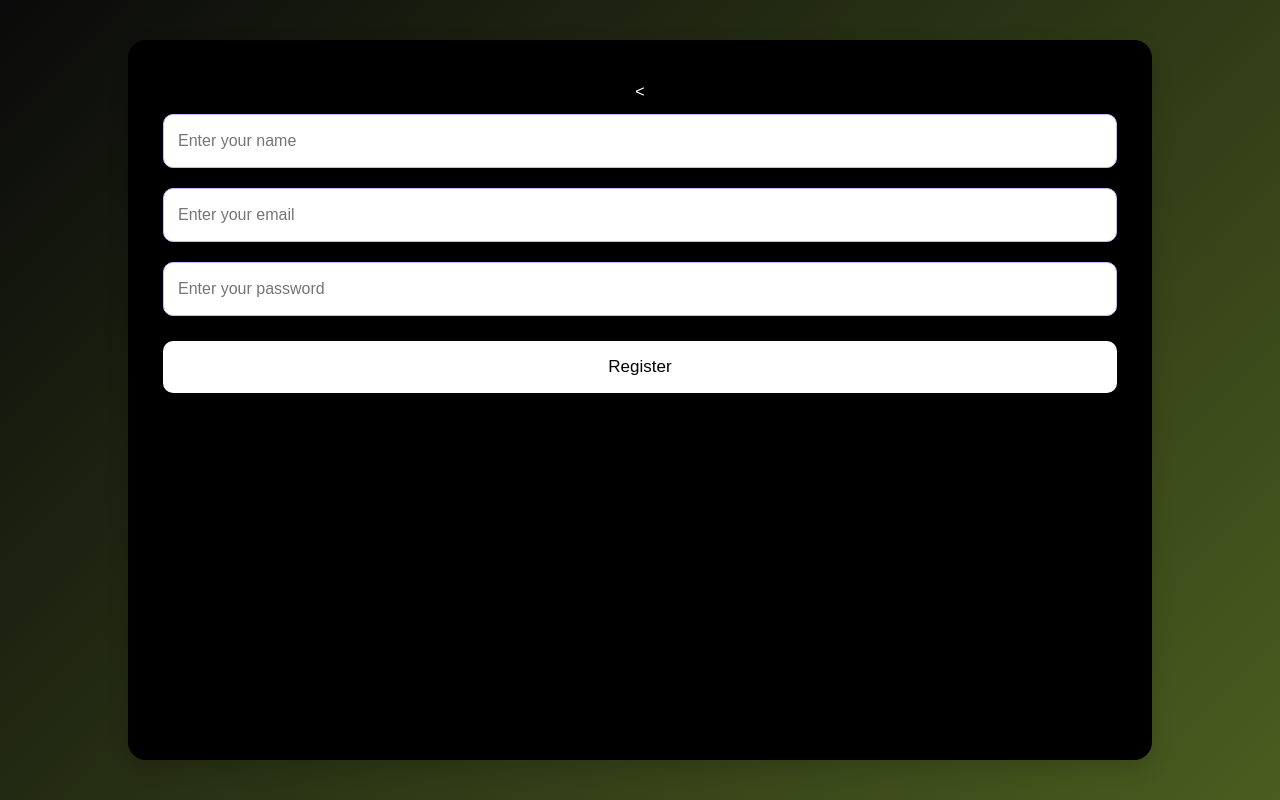
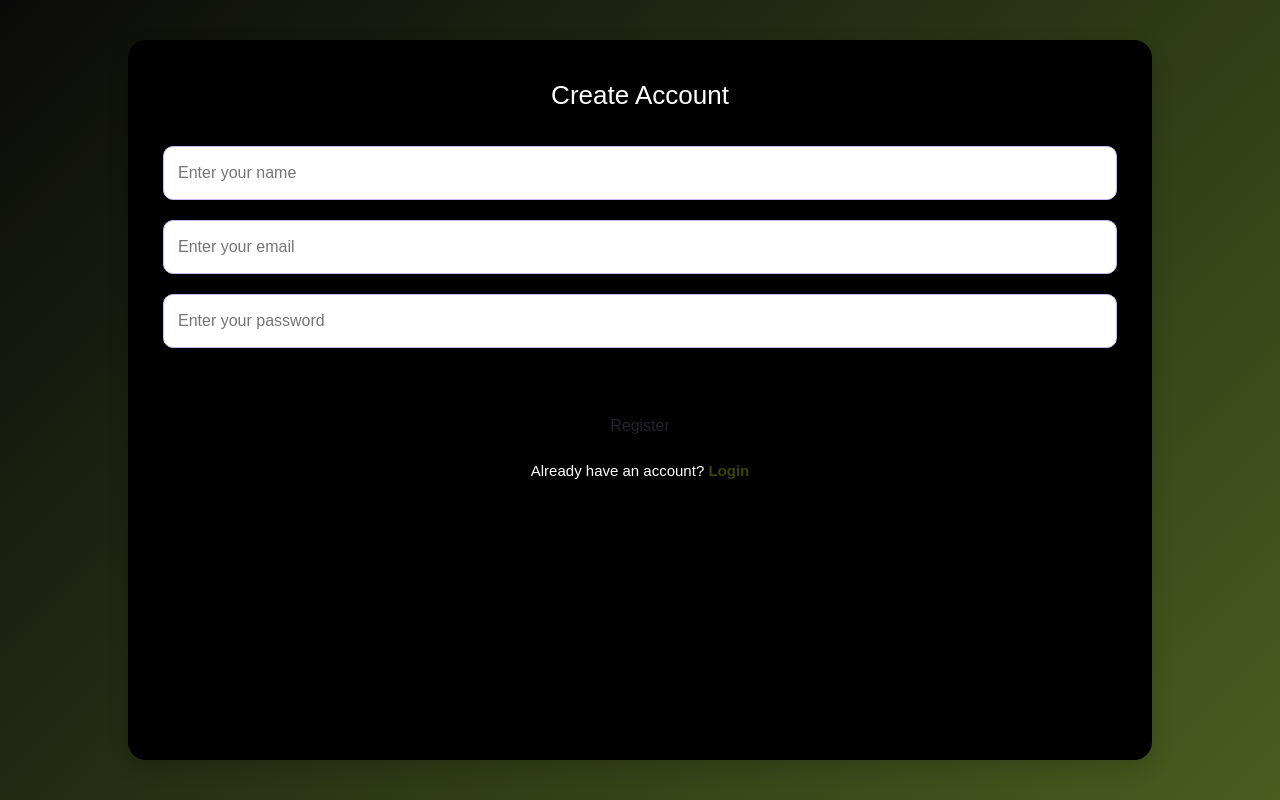
Before and after one commit to sohairmahmoud77/Login-page, a plain HTML site: page register.html in a window 1280 px wide. Drawn offline with Linux system fonts and the light colour scheme.

Commit message:
Update register.html

```diff
--- a/register.html
+++ b/register.html
@@ -3,21 +3,30 @@
 <head>
   <meta charset="UTF-8" />
   <meta name="viewport" content="width=device-width, initial-scale=1.0" />
-  <title>Register</title>
+  <title>Smart Login — Register</title>
   <link rel="stylesheet" href="./bootstrap.min.css">
   <link rel="stylesheet" href="./main.css" />
 </head>
-<body>
+<body data-page="register">
   <div class="container">
-    <<form id="registerForm">
-  <input type="text" id="registerName" placeholder="Enter your name">
-  <input type="email" id="registerEmail" placeholder="Enter your email">
-  <input type="password" id="registerPassword" placeholder="Enter your password">
-  <button type="button" id="registerBtn">Register</button>
-  <p id="registerError" class="error"></p>
-</form>
+    <div class="form-box">
+      <h1>Create Account</h1>
+
+      <form id="registerForm" onsubmit="return false;">
+        <input type="text" id="registerName" placeholder="Enter your name" autocomplete="name" />
+        <input type="email" id="registerEmail" placeholder="Enter your email" autocomplete="email" />
+        <input type="password" id="registerPassword" placeholder="Enter your password" autocomplete="new-password" />
+        <p id="registerError" class="error"></p>
+        <button type="button" id="registerBtn" class="btn">Register</button>
+      </form>
+
+      <p class="redirect">
+        Already have an account?
+        <a href="index.html">Login</a>
+      </p>
+    </div>
   </div>
 
-  <script src="./index.js"></script>
+  <script src="./index.js" defer></script>
 </body>
 </html>
```
